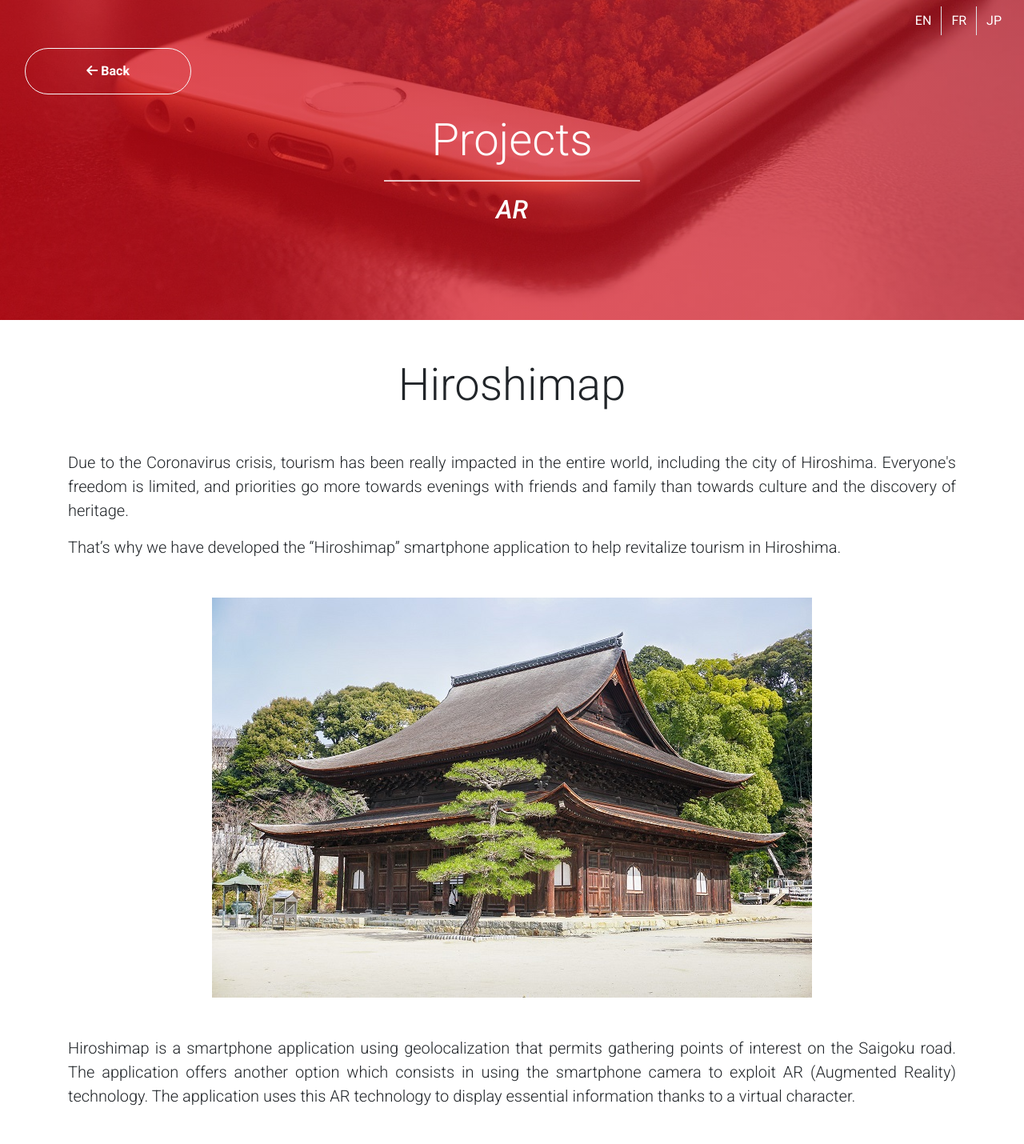
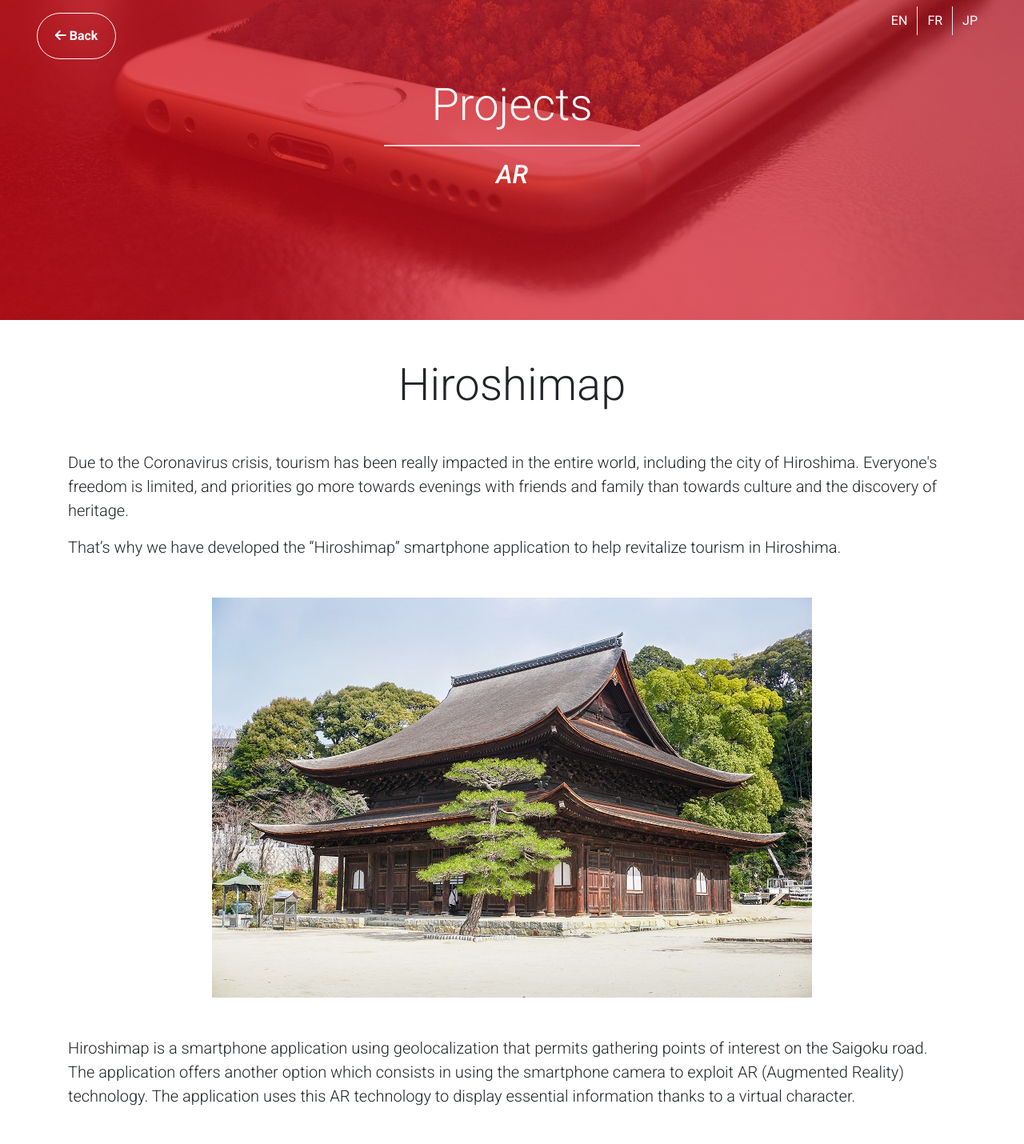
Before and after one commit to thlaure/japan_reaco, a PHP site: page /projects/ar-project in a window 1280 px wide. Shown: the top 1430 px of the page at 80% size. Run offline with PHP 8.4, Linux system fonts and the light colour scheme; some libraries are stand-ins or nearby versions.

Commit message:
Enhancements

```diff
--- a/views/project.inc.php
+++ b/views/project.inc.php
@@ -9,9 +9,13 @@
 <body class="lang-wrapper">
     <section>
         <header class="parallax-project-ar text-white">
-            <?php include(__DIR__ . "/lang_wrapper.inc.php"); ?>
-            <div class="container-fluid">
-                <a href="/" class="btn btn-light rounded-pill p-md-3 font-weight-bold col-md-2 mt-3 mx-md-3" title="Return to home"><i class="fas fa-arrow-left"></i> <span class="trn">back_button</span></a>
+            <div class="row container-fluid mx-auto">
+                <div class="col-md-6">
+                    <a href="/" class="btn btn-light rounded-pill p-md-3 font-weight-bold col-md-2 mt-3 mx-md-3" title="Return to home"><i class="fas fa-arrow-left"></i> <span class="trn">back_button</span></a>
+                </div>
+                <div class="col-md-6">
+                    <?php include(__DIR__ . "/lang_wrapper.inc.php"); ?>
+                </div>
             </div>
             <h1 class="text-center mt-4 display-4 trn">projects</h1>
             <hr class="sm-separator w-25">
--- a/views/project_ar.php
+++ b/views/project_ar.php
@@ -1,5 +1,5 @@
 <h3 class="display-4 text-center">Hiroshimap</h3>
-<div class="text-justify mt-5">
+<div class="mt-5">
     <p class="lead trn">ar_desc1</p>
     <p class="lead trn">ar_desc2</p>
 </div>
@@ -8,7 +8,7 @@
         <img src="../assets/images/project_ar/hiroshima-fudoin-temple.jpg" alt="AR picture Hiroshima temple" class="img-fluid mx-auto">
     </div>
 </div>
-<div class="text-justify mt-5">
+<div class="mt-5">
     <p class="lead trn">ar_desc3</p>
 </div>
 <div class="mt-5">
@@ -19,7 +19,7 @@
         <img src="../assets/images/project_ar/ar_phase_2.png" alt="AR picture Phase 2" class="img-fluid mx-auto">
     </div>
 </div>
-<div class="text-justify mt-5">
+<div class="mt-5">
     <p class="lead trn">ar_desc4</p>
     <p class="lead trn">ar_desc5</p>
 </div>
--- a/views/project_vr.php
+++ b/views/project_vr.php
@@ -1,5 +1,5 @@
 <h3 class="display-4 text-center trn">vr_title</h3>
-<div class="text-justify mt-5">
+<div class="mt-5">
     <p class="lead trn">vr_desc1</p>
     <p class="lead trn">vr_desc2</p>
 </div>
--- a/views/project_web.php
+++ b/views/project_web.php
@@ -1,4 +1,4 @@
-<div class="text-justify mt-5">
+<div class="mt-5">
     <p class="lead trn">web_desc1</p>
     <p class="lead trn">web_desc2</p>
 </div>
```
Also changed, not shown: views/home.php (+3 -5 lines), views/team.php (+8 -4 lines).
